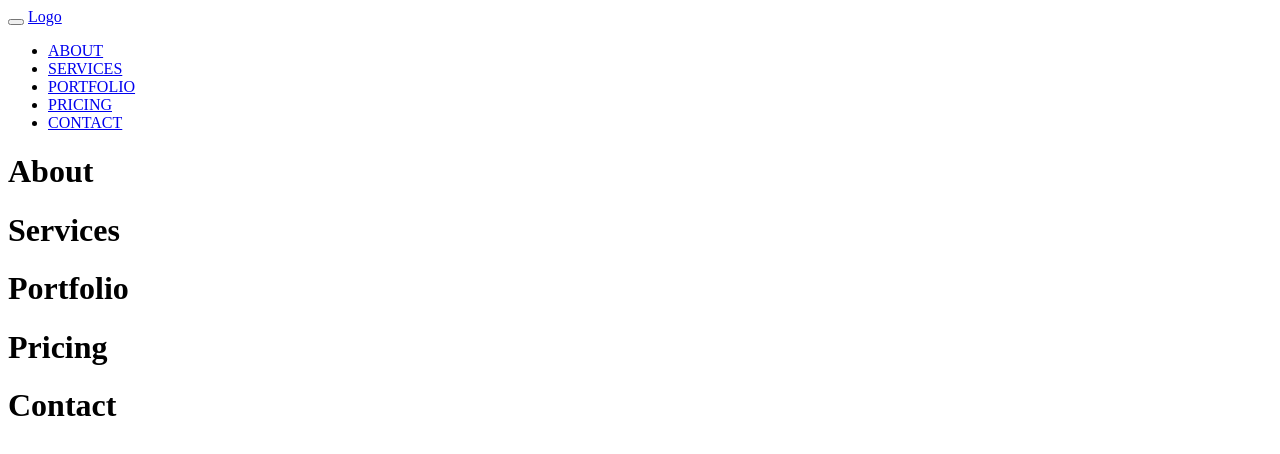
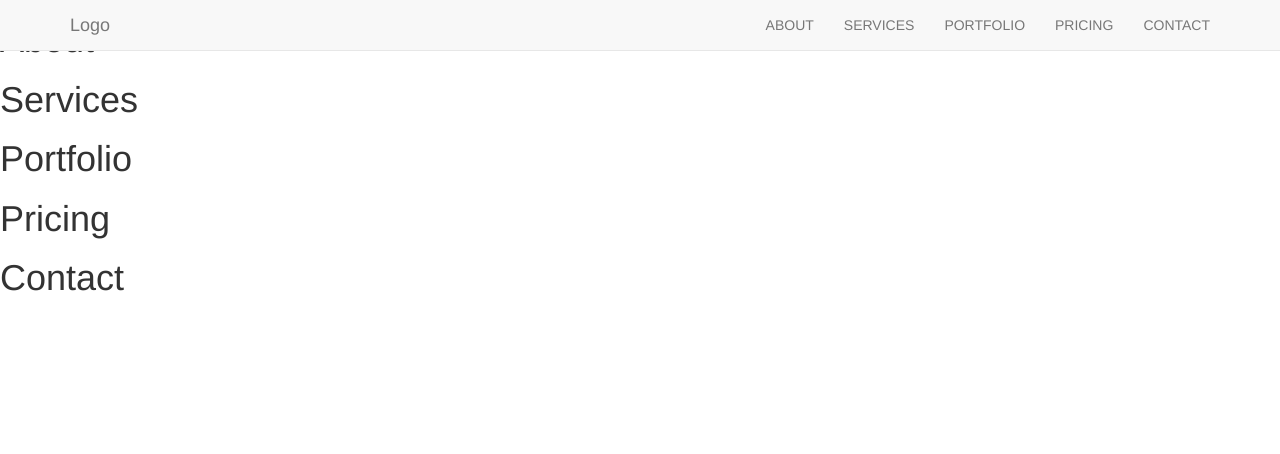
Before and after one commit to desenvolvendo-me/company, a plain HTML site: page index.html in a window 1280 px wide. Drawn offline with nearby package versions, Linux system fonts and the light colour scheme.

Commit message:
feat(menu): adicionado bootstrap

```diff
--- a/index.html
+++ b/index.html
@@ -4,6 +4,9 @@
   <title>Company</title>
   <meta charset="utf-8">
   <meta name="viewport" content="width=device-width, initial-scale=1">
+  <link rel="stylesheet" href="https://maxcdn.bootstrapcdn.com/bootstrap/3.4.1/css/bootstrap.min.css">
+  <script src="https://ajax.googleapis.com/ajax/libs/jquery/3.5.1/jquery.min.js"></script>
+  <script src="https://maxcdn.bootstrapcdn.com/bootstrap/3.4.1/js/bootstrap.min.js"></script>
 </head>
 <body>
 
```
